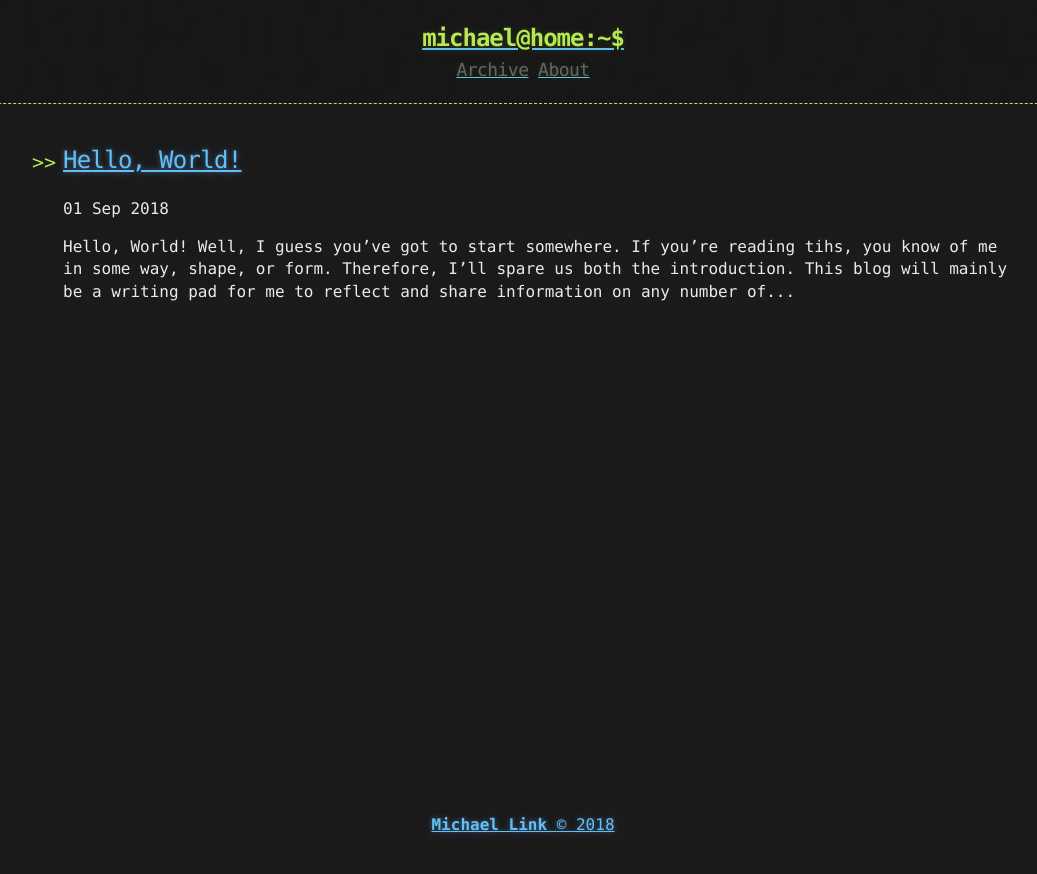
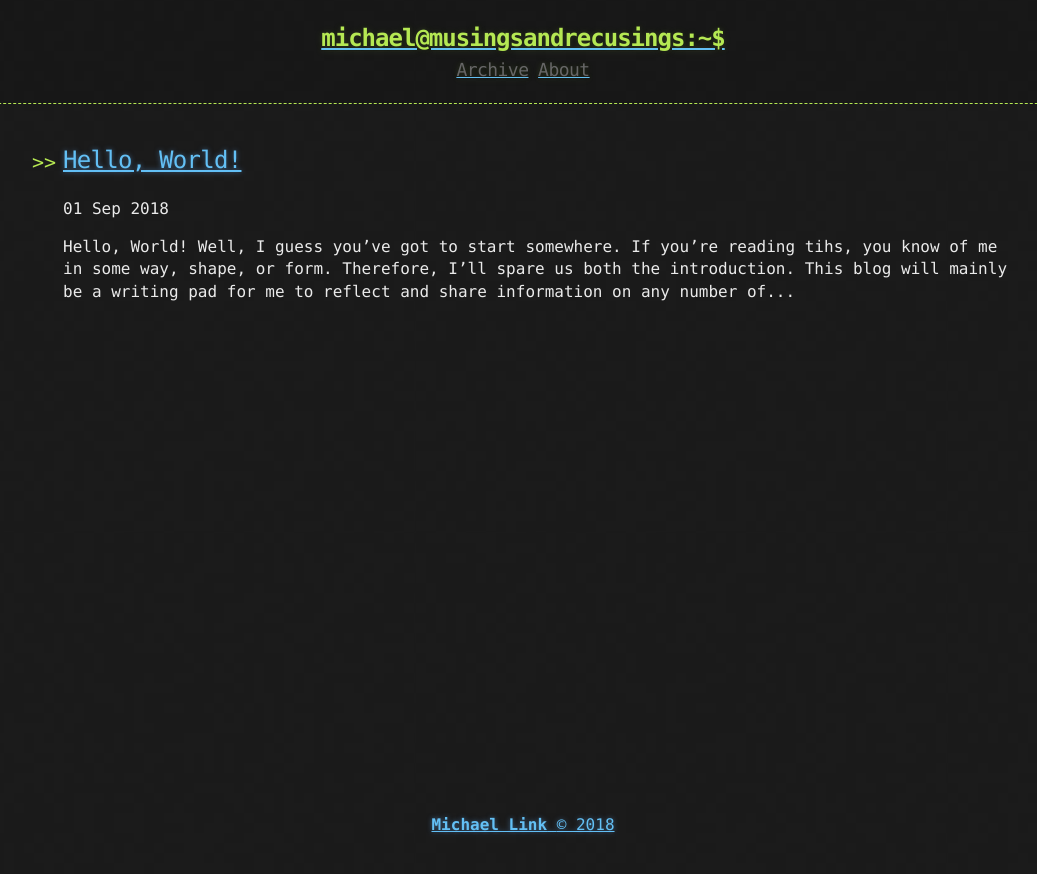
Before and after one commit to tocttou/hacker-blog, a Jekyll site: the page built from index.html, in a window 1280 px wide. Shown: the top 874 px of the page, without its empty margins (117-1154 px from the left). Built offline with Jekyll 4.4.1, drawn with Linux system fonts in a browser that asks for light colours; the list of posts is cut into pages by our own code.

Commit message:
Update header.html

```diff
--- a/_includes/header.html
+++ b/_includes/header.html
@@ -2,7 +2,7 @@
   <div>
     <a href="{{ "/" | prepend: site.baseurl | replace: '//', '/' }}">
     {% assign owner_first_name = site.owner | split: " " %}
-    <h1>{{ owner_first_name[0] | downcase }}@home:~$</h1>
+    <h1>{{ owner_first_name[0] | downcase }}@musingsandrecusings:~$</h1>
     </a>
     <div class="header-links">
       {% include links.html %}
```
